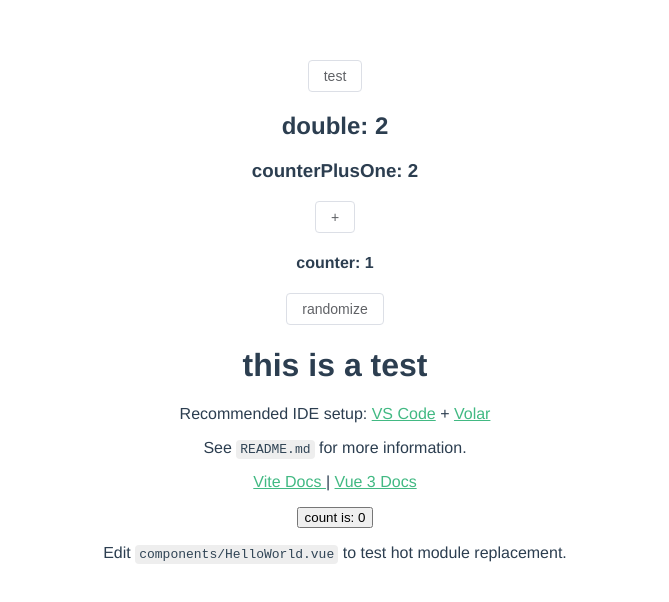
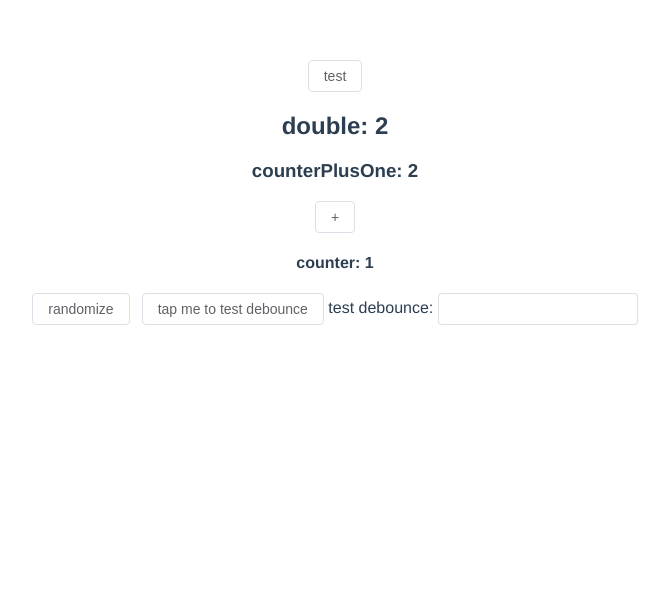
Before and after one commit to glows777/myTemplate, a Vue app: page /#/counter in a window 1280 px wide. Shown: the top 602 px of the page, without its empty margins (305-974 px from the left). Built offline with nearby package versions, Linux system fonts and the light colour scheme.

Commit message:
feat(utils): 添加了防抖和节流的方法

```diff
--- a/components.d.ts
+++ b/components.d.ts
@@ -7,6 +7,7 @@ declare module '@vue/runtime-core' {
   export interface GlobalComponents {
     ElButton: typeof import('element-plus/es')['ElButton']
     ElCalendar: typeof import('element-plus/es')['ElCalendar']
+    ElInput: typeof import('element-plus/es')['ElInput']
     HelloWorld: typeof import('./src/components/HelloWorld.vue')['default']
     RouterLink: typeof import('vue-router')['RouterLink']
     RouterView: typeof import('vue-router')['RouterView']
--- /dev/null
+++ b/src/common/js/utils/index.js
@@ -0,0 +1,53 @@
+/**
+ * @description 防抖，如果需要延迟执行，必须把wait也传进去(要么不传，要么全部传)
+ * @param { function } func
+ * @param { number } wait 延迟执行毫秒数 默认500毫秒
+ * @param { boolean } immediate 是否立即执行，true为立即执行，false为延迟执行 默认延迟执行
+ * @returns { function }
+ */
+export function debounce(func, wait = 500, immediate = false) {
+  let timer;
+  return function () {
+    let context = this;
+    let args = arguments;
+    if (timer) {
+      clearTimeout(timer); // 只是清除这个定时器，而不会改动timeout
+    }
+    if (immediate) {
+      let callNow = !timer; // 第一次会立即执行，然后等wait毫秒后才执行
+      timer = setTimeout(() => {
+        timer = null;
+      }, wait);
+      if (callNow) func.apply(context, args);
+    } else {
+      timer = setTimeout(() => {
+        func.apply(context, args);
+      }, wait);
+    }
+  };
+}
+
+/**
+ * @description 节流
+ * @param { function } func
+ * @param { number } wait 延迟执行毫秒数,默认1000毫秒
+ * @returns { function }
+ */
+export function throttle(func, wait = 1000) {
+  let timer = null;
+  let startTime = Date.now();
+  return function () {
+    let context = this;
+    let args = arguments;
+    let curTime = Date.now();
+    let remaining = wait - (curTime - startTime); // 剩余时间
+    clearTimeout(timer);
+    if (remaining <= 0) {
+      func.apply(context, args);
+      startTime = curTime;
+    } else {
+        // 重新设置定时器，时长为remaining
+        timer = setTimeout(func, remaining);
+    }
+  };
+}
--- a/src/views/counter/components/test.vue
+++ b/src/views/counter/components/test.vue
@@ -1,52 +1,22 @@
 <script setup lang="ts">
-import { ref } from 'vue';
-
-defineProps<{ msg: string }>()
-
-const count = ref(0)
+import { debounce, throttle } from '@/common/js/utils';
+const debounceTest = debounce(() => {
+  console.log('debounceTest');
+});
+let inputValue = ref("")
+const throttleTest = throttle(() => {
+  console.log(inputValue);
+}, 3000);
 </script>
 
 <template>
-  <h1>{{ msg }}</h1>
-
-  <p>
-    Recommended IDE setup:
-    <a href="https://code.visualstudio.com/" target="_blank">VS Code</a>
-    +
-    <a href="https://github.com/johnsoncodehk/volar" target="_blank">Volar</a>
-  </p>
-
-  <p>See <code>README.md</code> for more information.</p>
-
-  <p>
-    <a href="https://vitejs.dev/guide/features.html" target="_blank">
-      Vite Docs
-    </a>
-    |
-    <a href="https://v3.vuejs.org/" target="_blank">Vue 3 Docs</a>
-  </p>
-
-  <button type="button" @click="count++">count is: {{ count }}</button>
-  <p>
-    Edit
-    <code>components/HelloWorld.vue</code> to test hot module replacement.
-  </p>
+<el-button @click="debounceTest">tap me to test debounce</el-button>
+test debounce:
+<el-input @input="throttleTest" v-model="inputValue"></el-input>
 </template>
 
 <style scoped>
-a {
-  color: #42b983;
-}
-
-label {
-  margin: 0 0.5em;
-  font-weight: bold;
-}
-
-code {
-  background-color: #eee;
-  padding: 2px 4px;
-  border-radius: 4px;
-  color: #304455;
+.el-input {
+  width: 200px;
 }
 </style>
--- a/src/views/counter/index.vue
+++ b/src/views/counter/index.vue
@@ -37,5 +37,5 @@ const getList = () => {
   <el-button @click="actionCounterPlusOne">+</el-button>
   <h4>counter: {{ counterStore.counter }}</h4>
   <el-button @click="randomizeCounter">randomize</el-button>
-  <test msg="this is a test"></test>
+  <test></test>
 </template>
```
